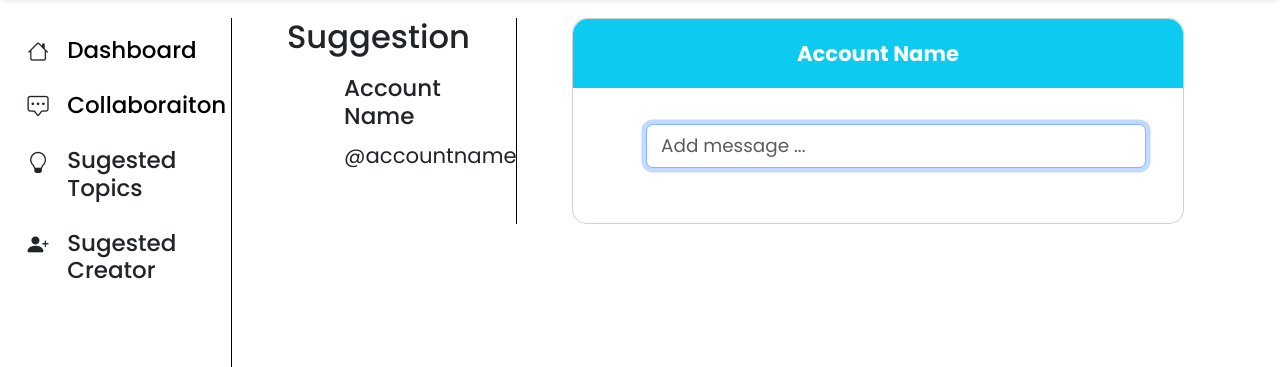
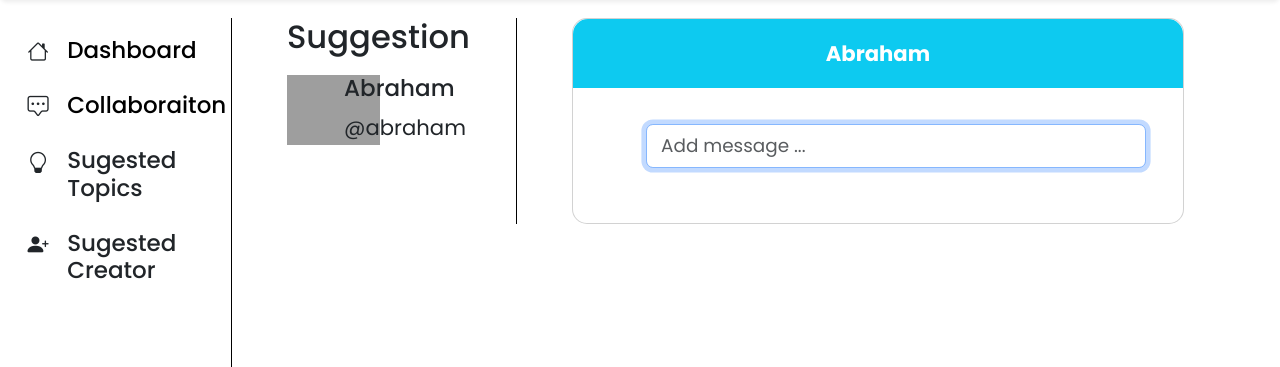
Before and after one commit to orangeMangoDimz/creatorhero, a Django app: template templates/chat.html in a window 1280 px wide. Shown: the part 112-479 px from the top of the page. Run offline with Django 5.2, Linux system fonts and the light colour scheme; the template is opened without the code that fills it: values that come from a table or form of the project are taken from there, others are empty; grey boxes are pictures that could not be loaded.

Commit message:
checkpoint

```diff
--- a/creator/service.py
+++ b/creator/service.py
@@ -73,6 +73,9 @@ def get_analytics_restls():
 
         strength, weakness, to_do = predict_subscribers(hari_ke, jumlah_subscribers, strength, weakness, to_do)
         strength, weakness, to_do = clustering_subscribers(hari_ke, jumlah_subscribers, strength, weakness, to_do)
+
+        if len(weakness) == 0:
+            weakness.append("Tidak ada yang perlu dikhawatirkan, kamu sudah melakukan yang terbaik!")
 
         return strength, weakness, to_do
     except Exception as e:
--- a/static/css/sidebar.css
+++ b/static/css/sidebar.css
@@ -1,5 +1,6 @@
 :root{
     --sidebar-blue: #79AEC8;
+    --white: #fff;
 }
 .custom-link-css{
     text-decoration: none;
@@ -9,3 +10,7 @@
     font-weight: 500;
     color: var(--sidebar-blue);
 }
+.sidebar-container{
+    background-color: var(--sidebar-blue);
+    color: var(--white)
+}
--- a/templates/chat.html
+++ b/templates/chat.html
@@ -10,11 +10,13 @@
         <h3>Suggestion</h3>
         <div class="row my-3">
             <div class="col-3">
-                <img src="" alt="">
+                <div style="width=70px; height: 70px;">
+                    <img style="width=100%; height: 100%" src="https://mdbcdn.b-cdn.net/img/Photos/new-templates/bootstrap-chat/ava2-bg.webp" alt="">
+                </div>
             </div>
             <div class="col-9">
-                <h5>Account Name</h5>
-                <p>@accountname</p>
+                <h5>Abraham</h5>
+                <p>@abraham</p>
             </div>
         </div>
     </div>
@@ -24,7 +26,7 @@
                 class="card-header d-flex justify-content-between align-items-center p-3 bg-info text-white border-bottom-0"
                 style="border-top-left-radius: 15px; border-top-right-radius: 15px;">
                 <i class="fas fa-angle-left"></i>
-                <p class="mb-0 fw-bold">Account Name</p>
+                <p class="mb-0 fw-bold">Abraham</p>
                 <i class="fas fa-times"></i>
             </div>
             <div class="card-body" id="chat_container">
```
